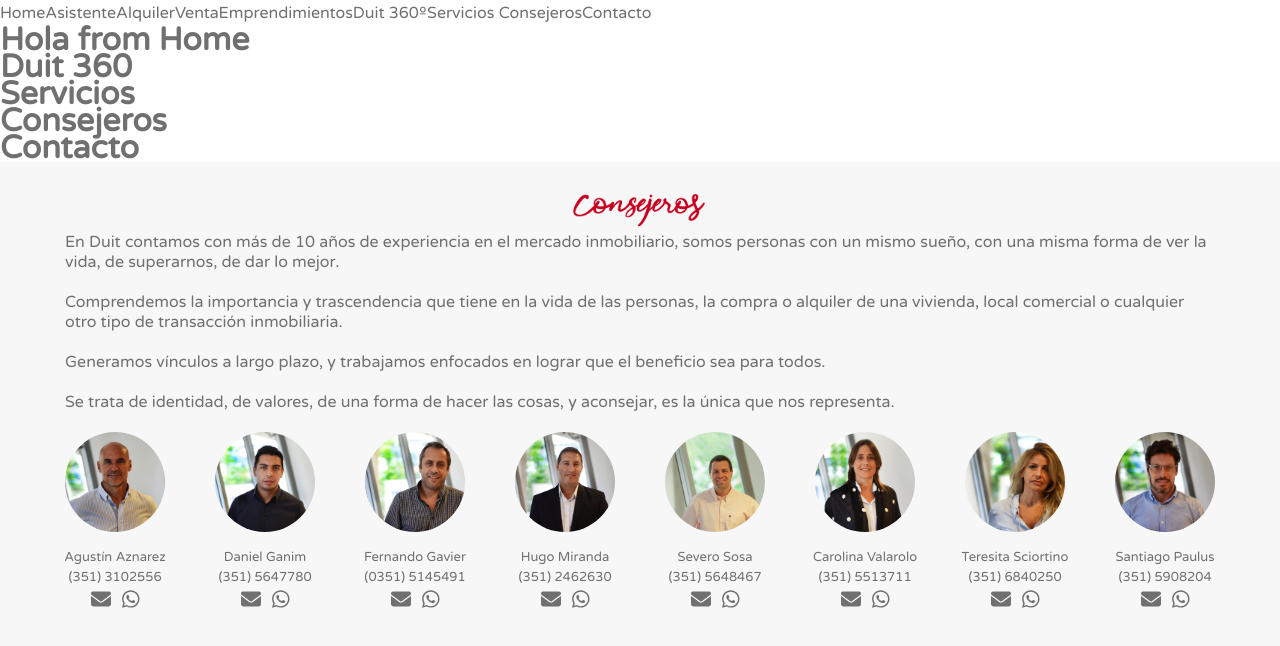
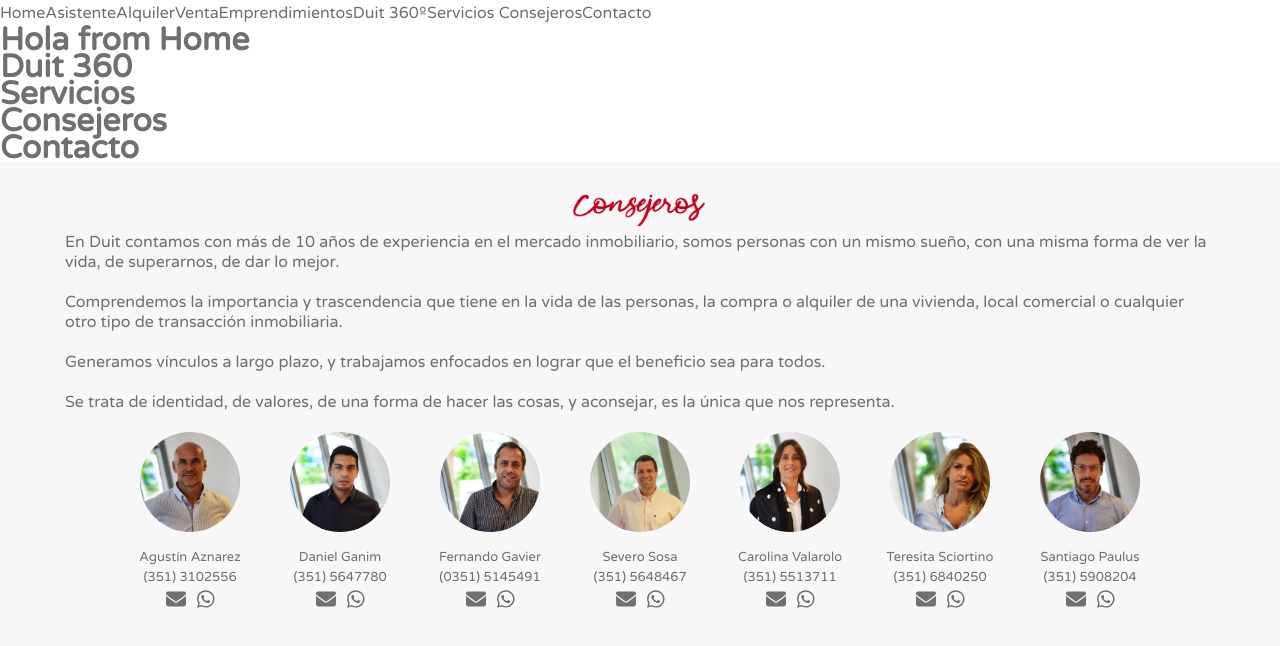
Before and after one commit to MiltonBarraza/Duit, a Next.js app: page / in a window 1280 px wide. Shown: the top 646 px of the page. Built offline with nearby package versions, Linux system fonts and the light colour scheme.

Commit message:
se borro a Hugo Miranda de la lista de Consejeros en config.js

```diff
--- a/config.js
+++ b/config.js
@@ -103,18 +103,6 @@ export const Consejeros = [
         linkedin: '',
         instagram: '',
         foto: 'fernando-gavier-profile.jpg',
-    },
-    {
-        nombre: 'Hugo Miranda',
-        posicion: 'Consejero',
-        telefono: '(351) 2462630',
-        telefonoFormateado: "+5493512462630" ,
-        email: 'hmiranda@duitpropiedades.com.ar',
-        facebook: ' ',
-        twitter: '',
-        linkedin: '',
-        instagram: '',
-        foto: 'hugo-miranda-profile.jpg',
     },
     {
         nombre: 'Severo Sosa',
```
